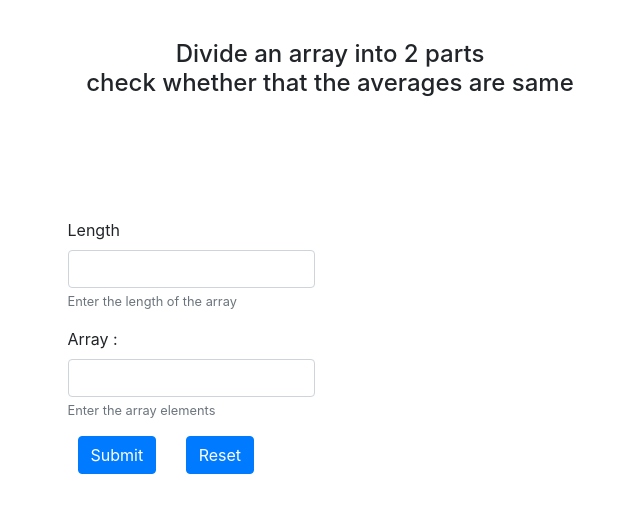
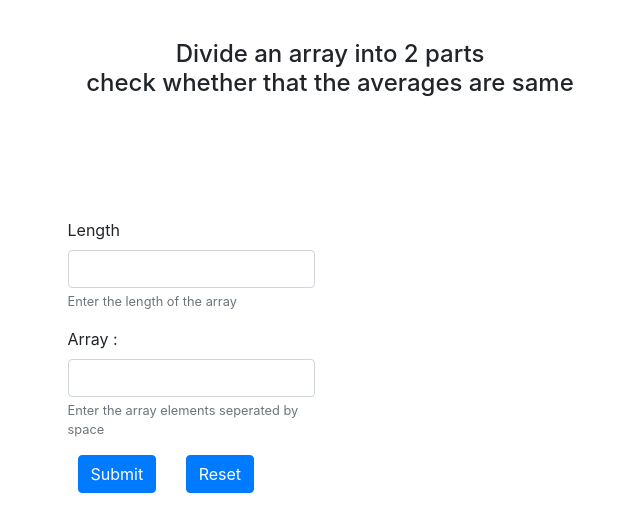
Before and after one commit to Karthikeyangeo/array-average, a plain HTML site: page index.html in a window 1280 px wide. Shown: the whole page, without its empty margins (310-950 px from the left). Drawn offline with nearby package versions, Linux system fonts and the light colour scheme.

Commit message:
Update index.html

```diff
--- a/index.html
+++ b/index.html
@@ -26,7 +26,7 @@
             <div class="form-group col-4">
                 <label for="array">Array :</label>
                 <input type="text" class="form-control" id="array">
-                <small id="guide" class="form-text text-muted">Enter the array elements</small>
+                <small id="guide" class="form-text text-muted">Enter the array elements seperated by space</small>
             </div>
             <button type="submit" onsubmit="fun()"  class="btn btn-primary submit">Submit</button>
             <button class="btn btn-primary reset">Reset</button>
```
